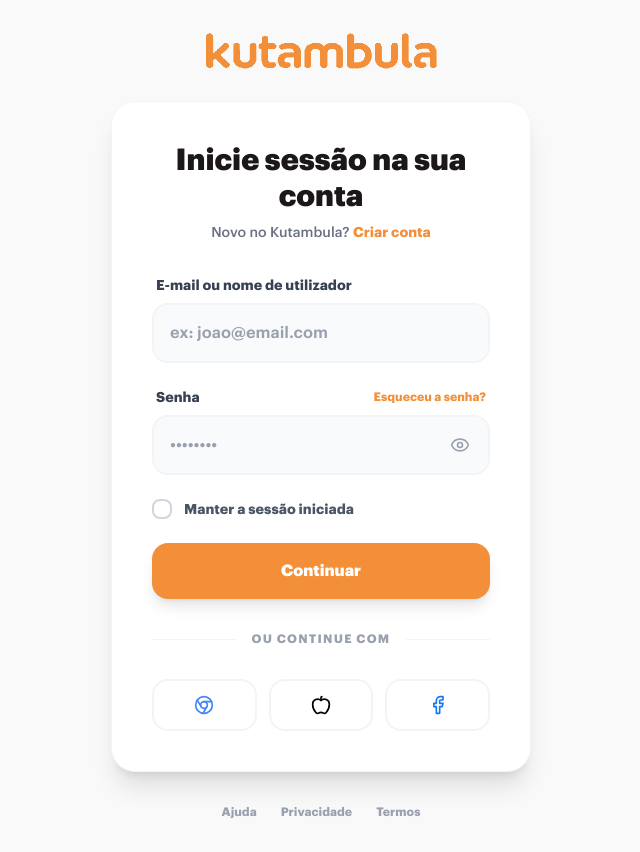
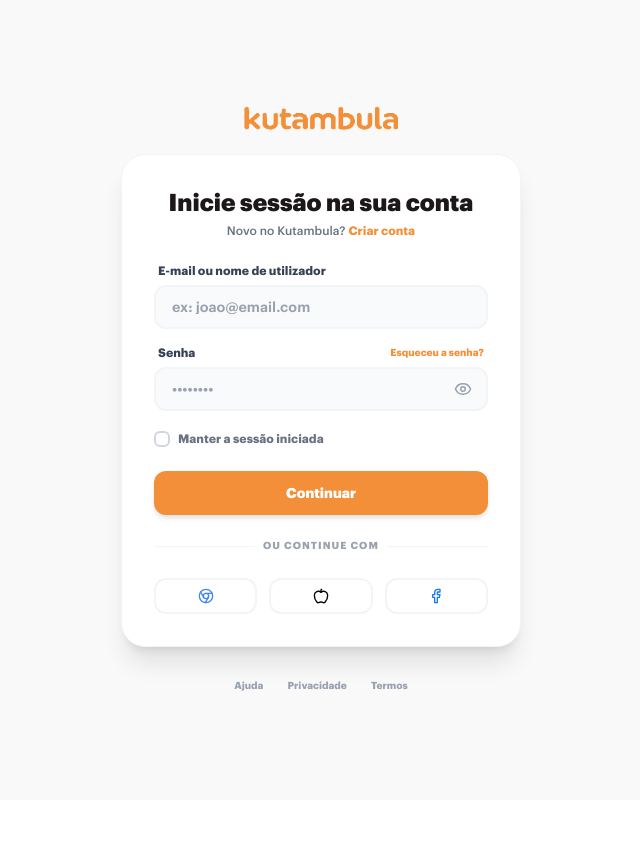
Before and after one commit to kutambula/kutambula-marketplace, a React (Vite) app: page /login in a window 1280 px wide. Shown: the whole page, without its empty margins (319-959 px from the left). After the commit the page ends 800 px from the top, so only its background shows below. Built offline with nearby package versions, Linux system fonts and the light colour scheme.

Commit message:
style: Compact login page layout by reducing element sizes, padding, and spacing.

```diff
--- a/src/pages/public/LoginPage.tsx
+++ b/src/pages/public/LoginPage.tsx
@@ -11,23 +11,23 @@
     return (
         <div className="min-h-screen bg-background flex flex-col items-center justify-center p-4 sm:p-6 lg:p-8">
             {/* Logo Section */}
-            <div className="mb-8 w-full max-w-sm flex justify-center">
+            <div className="mb-6 w-full max-w-sm flex justify-center">
                 <Link to="/" className="group">
                     <img
                         src={icon4}
                         alt="Kutambula Marketplace"
-                        className="w-48 sm:w-60 object-contain transition-transform duration-300 group-hover:scale-105"
+                        className="w-32 sm:w-40 object-contain transition-transform duration-300 group-hover:scale-105"
                     />
                 </Link>
             </div>
 
             {/* Login Card */}
-            <div className="w-full max-w-[420px] bg-white rounded-3xl shadow-xl border border-gray-100 p-8 sm:p-10">
-                <div className="text-center mb-8">
-                    <h1 className="text-2xl sm:text-3xl font-black text-secondary mb-2">
+            <div className="w-full max-w-[400px] bg-white rounded-3xl shadow-xl border border-gray-100 p-6 sm:p-8">
+                <div className="text-center mb-6">
+                    <h1 className="text-xl sm:text-2xl font-black text-secondary mb-1">
                         Inicie sessão na sua conta
                     </h1>
-                    <p className="text-sm text-gray-500 font-medium">
+                    <p className="text-xs text-gray-500 font-medium">
                         Novo no Kutambula?{' '}
                         <Link to="/register" className="text-primary hover:text-tertiary font-bold transition-colors underline-offset-4 hover:underline">
                             Criar conta
@@ -35,10 +35,10 @@
                     </p>
                 </div>
 
-                <form className="space-y-6" onSubmit={(e) => e.preventDefault()}>
+                <form className="space-y-4" onSubmit={(e) => e.preventDefault()}>
                     {/* Identifier Input */}
-                    <div className="space-y-2">
-                        <label htmlFor="identifier" className="block text-sm font-bold text-gray-700 ml-1">
+                    <div className="space-y-1.5">
+                        <label htmlFor="identifier" className="block text-xs font-bold text-gray-700 ml-1">
                             E-mail ou nome de utilizador
                         </label>
                         <input
@@ -46,18 +46,18 @@
                             type="text"
                             value={identifier}
                             onChange={(e) => setIdentifier(e.target.value)}
-                            className="w-full px-4 py-4 bg-gray-50 border-2 border-gray-100 rounded-2xl focus:outline-none focus:border-primary focus:ring-4 focus:ring-primary/10 transition-all text-gray-900 font-semibold placeholder:text-gray-400"
+                            className="w-full px-4 py-2.5 bg-gray-50 border-2 border-gray-100 rounded-xl focus:outline-none focus:border-primary focus:ring-4 focus:ring-primary/10 transition-all text-sm font-semibold placeholder:text-gray-400"
                             placeholder="ex: joao@email.com"
                         />
                     </div>
 
                     {/* Password Input */}
-                    <div className="space-y-2">
+                    <div className="space-y-1.5">
                         <div className="flex items-center justify-between px-1">
-                            <label htmlFor="password" className="block text-sm font-bold text-gray-700">
+                            <label htmlFor="password" className="block text-xs font-bold text-gray-700">
                                 Senha
                             </label>
-                            <Link to="/forgot-password" title="Esqueceu a senha?" className="text-xs font-bold text-primary hover:text-tertiary transition-colors">
+                            <Link to="/forgot-password" title="Esqueceu a senha?" className="text-[10px] font-bold text-primary hover:text-tertiary transition-colors">
                                 Esqueceu a senha?
                             </Link>
                         </div>
@@ -67,31 +67,31 @@
                                 type={showPassword ? 'text' : 'password'}
                                 value={password}
                                 onChange={(e) => setPassword(e.target.value)}
-                                className="w-full px-4 py-4 bg-gray-50 border-2 border-gray-100 rounded-2xl focus:outline-none focus:border-primary focus:ring-4 focus:ring-primary/10 transition-all text-gray-900 font-semibold placeholder:text-gray-400 pr-12"
+                                className="w-full px-4 py-2.5 bg-gray-50 border-2 border-gray-100 rounded-xl focus:outline-none focus:border-primary focus:ring-4 focus:ring-primary/10 transition-all text-sm font-semibold placeholder:text-gray-400 pr-10"
                                 placeholder="••••••••"
                             />
                             <button
                                 type="button"
                                 onClick={() => setShowPassword(!showPassword)}
-                                className="absolute right-4 top-1/2 -translate-y-1/2 text-gray-400 hover:text-primary transition-colors p-1"
+                                className="absolute right-3 top-1/2 -translate-y-1/2 text-gray-400 hover:text-primary transition-colors p-1"
                             >
-                                {showPassword ? <EyeOff size={20} /> : <Eye size={20} />}
+                                {showPassword ? <EyeOff size={18} /> : <Eye size={18} />}
                             </button>
                         </div>
                     </div>
 
                     {/* Stay Signed In Checkbox */}
-                    <label className="flex items-center gap-3 cursor-pointer group w-fit">
+                    <label className="flex items-center gap-2 cursor-pointer group w-fit pt-1">
                         <div className="relative flex items-center">
                             <input
                                 type="checkbox"
-                                className="peer appearance-none w-5 h-5 border-2 border-gray-300 rounded-lg checked:bg-primary checked:border-primary transition-all cursor-pointer"
+                                className="peer appearance-none w-4 h-4 border-2 border-gray-300 rounded-md checked:bg-primary checked:border-primary transition-all cursor-pointer"
                             />
-                            <svg className="absolute w-3.5 h-3.5 text-white opacity-0 peer-checked:opacity-100 transition-opacity pointer-events-none left-0.5" viewBox="0 0 24 24" fill="none" stroke="currentColor" strokeWidth="4" strokeLinecap="round" strokeLinejoin="round">
+                            <svg className="absolute w-3 h-3 text-white opacity-0 peer-checked:opacity-100 transition-opacity pointer-events-none left-0.5" viewBox="0 0 24 24" fill="none" stroke="currentColor" strokeWidth="4" strokeLinecap="round" strokeLinejoin="round">
                                 <polyline points="20 6 9 17 4 12"></polyline>
                             </svg>
                         </div>
-                        <span className="text-sm font-bold text-gray-600 group-hover:text-secondary transition-colors">
+                        <span className="text-xs font-bold text-gray-500 group-hover:text-secondary transition-colors">
                             Manter a sessão iniciada
                         </span>
                     </label>
@@ -99,38 +99,38 @@
                     {/* Continue Button */}
                     <button
                         type="submit"
-                        className="w-full bg-primary hover:bg-tertiary text-white font-black py-4 rounded-2xl shadow-lg hover:shadow-primary/20 transition-all duration-300 active:scale-[0.98] transform"
+                        className="w-full bg-primary hover:bg-tertiary text-white font-black py-3 rounded-xl shadow-md hover:shadow-primary/20 transition-all duration-300 active:scale-[0.98] transform text-sm mt-2"
                     >
                         Continuar
                     </button>
                 </form>
 
                 {/* Divider */}
-                <div className="relative my-8">
+                <div className="relative my-6">
                     <div className="absolute inset-0 flex items-center">
                         <span className="w-full border-t border-gray-100"></span>
                     </div>
-                    <div className="relative flex justify-center text-xs uppercase">
-                        <span className="bg-white px-4 text-gray-400 font-bold tracking-widest">ou continue com</span>
+                    <div className="relative flex justify-center text-[10px] uppercase">
+                        <span className="px-2 text-gray-400 font-bold tracking-widest bg-white rounded-full">ou continue com</span>
                     </div>
                 </div>
 
                 {/* Social Logins */}
                 <div className="grid grid-cols-3 gap-3">
-                    <button className="flex items-center justify-center p-3.5 border-2 border-gray-100 rounded-2xl hover:bg-gray-50 hover:border-gray-200 transition-all active:scale-[0.98]" title="Google">
-                        <Chrome className="w-5 h-5 text-[#4285F4]" />
+                    <button className="flex items-center justify-center py-2 border-2 border-gray-100 rounded-xl hover:bg-gray-50 hover:border-gray-200 transition-all active:scale-[0.98]" title="Google">
+                        <Chrome className="w-4 h-4 text-[#4285F4]" />
                     </button>
-                    <button className="flex items-center justify-center p-3.5 border-2 border-gray-100 rounded-2xl hover:bg-gray-50 hover:border-gray-200 transition-all active:scale-[0.98]" title="Apple">
-                        <Apple className="w-5 h-5 text-black" />
+                    <button className="flex items-center justify-center py-2 border-2 border-gray-100 rounded-xl hover:bg-gray-50 hover:border-gray-200 transition-all active:scale-[0.98]" title="Apple">
+                        <Apple className="w-4 h-4 text-black" />
                     </button>
-                    <button className="flex items-center justify-center p-3.5 border-2 border-gray-100 rounded-2xl hover:bg-gray-50 hover:border-gray-200 transition-all active:scale-[0.98]" title="Facebook">
-                        <Facebook className="w-5 h-5 text-[#1877F2]" />
+                    <button className="flex items-center justify-center py-2 border-2 border-gray-100 rounded-xl hover:bg-gray-50 hover:border-gray-200 transition-all active:scale-[0.98]" title="Facebook">
+                        <Facebook className="w-4 h-4 text-[#1877F2]" />
                     </button>
                 </div>
             </div>
 
             {/* Footer Links */}
-            <div className="mt-8 flex gap-6 text-xs font-bold text-gray-400">
+            <div className="mt-8 flex gap-6 text-[10px] font-bold text-gray-400">
                 <Link to="/ajuda" className="hover:text-primary transition-colors">Ajuda</Link>
                 <Link to="/privacidade" className="hover:text-primary transition-colors">Privacidade</Link>
                 <Link to="/termos" className="hover:text-primary transition-colors">Termos</Link>
```
